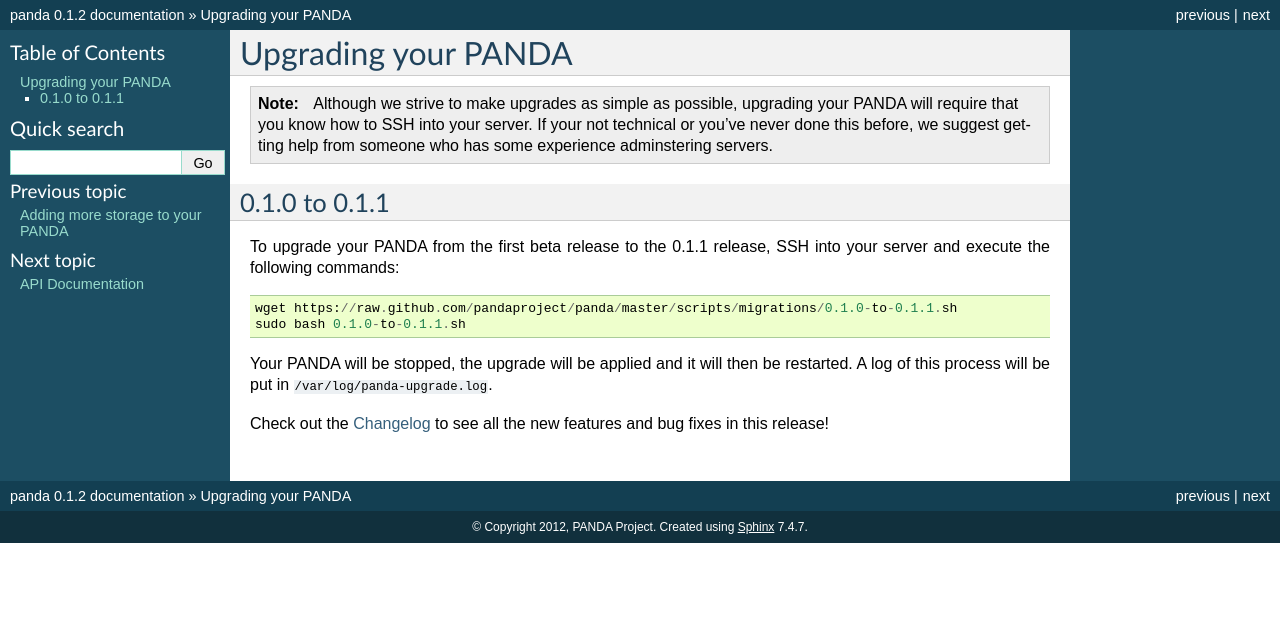
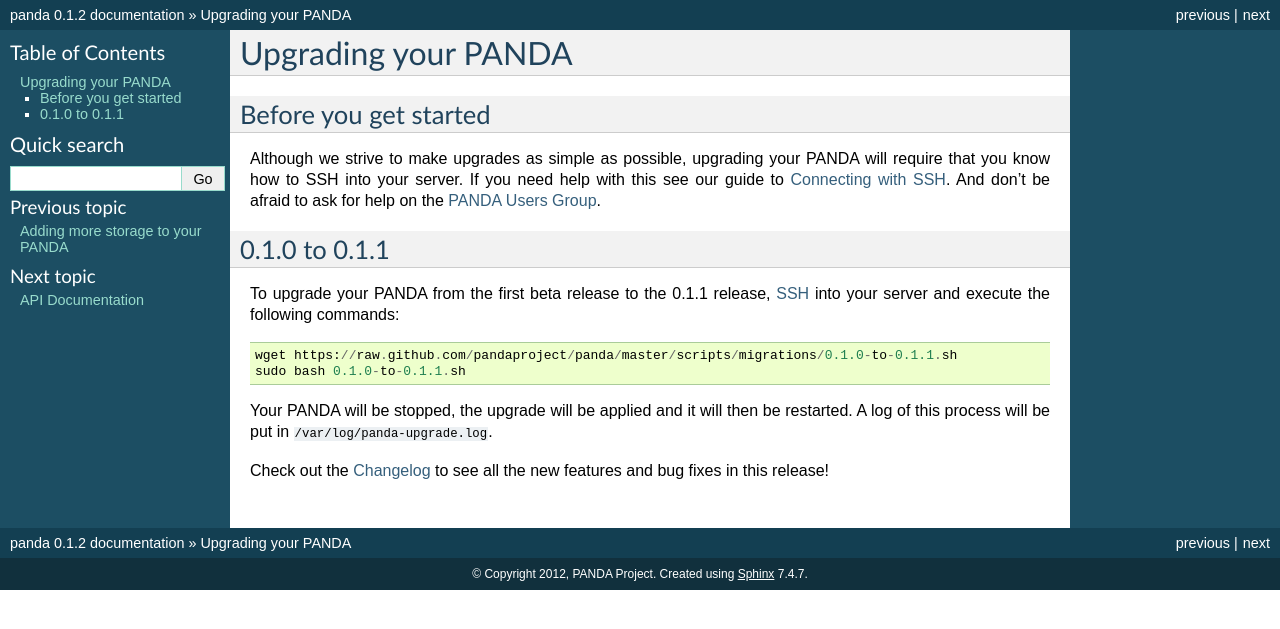
Before and after one commit to pandaproject/panda, a Sphinx documentation site: the page built from docs/upgrades.rst, in a window 1280 px wide. Shown: the top 629 px of the page. Built offline with Sphinx 7.4.7, drawn with Linux system fonts in a browser that asks for light colours.

Commit message:
Document how to connect via SSH.

```diff
--- a/docs/backups.rst
+++ b/docs/backups.rst
@@ -12,7 +12,7 @@
 
 If you are hosting your PANDA on Amazon EC2 then you can make use of EC2's "snapshot" ability for your backups. In essence a snapshot is an exact copy of any EBS volume. You can use this ability to create backups your PANDA server and, if you have :doc:`migrated your files and indexes <storage>`, the volumes they reside on as well. We provide a script to automate this process. You will need to have at least some experience with administering a server in order to use this script.
 
-To perform a one-time backup SSH into your server and execute the following commands::
+To perform a one-time backup :doc:`SSH into your server <ssh>` and execute the following commands::
 
     cd /opt/panda/scripts
     sudo python backup_volumes.py
--- a/docs/index.rst
+++ b/docs/index.rst
@@ -84,6 +84,7 @@
 .. toctree::
     :maxdepth: 1
 
+    ssh.rst
     ops.rst
     Backups <backups.rst>
     Storage <storage.rst>
--- a/docs/storage.rst
+++ b/docs/storage.rst
@@ -17,7 +17,7 @@
 
 Before you begin, estimate how much storage you need. Additional storage on Amazon incurs a `monthly cost <http://aws.amazon.com/pricing/ebs/>`_ based on the allocated disk size. If you want to start small, you could simply add an 18GB volume for the search index storage. This would give you capacity for slightly less than 6 GB worth of uploaded files. If you expect to need more than that,  remember that you should allocate at least 3 times more space for your search index volume than for your files volume.
 
-To upgrade your search index storage, SSH into your server and execute the following commands::
+To upgrade your search index storage, :doc:`SSH into your server <ssh>` and execute the following commands::
 
     cd /opt/panda/scripts
     sudo python migrate_solr_volume.py
--- a/docs/upgrades.rst
+++ b/docs/upgrades.rst
@@ -2,14 +2,15 @@
 Upgrading your PANDA
 ====================
 
-.. note::
+Before you get started
+======================
 
-    Although we strive to make upgrades as simple as possible, upgrading your PANDA will require that you know how to SSH into your server. If your not technical or you've never done this before, we suggest getting help from someone who has some experience adminstering servers.
+Although we strive to make upgrades as simple as possible, upgrading your PANDA will require that you know how to SSH into your server. If you need help with this see our guide to :doc:`Connecting with SSH <ssh>`. And don't be afraid to ask for help on the `PANDA Users Group <https://groups.google.com/forum/?fromgroups#!forum/panda-project-users>`_.
 
 0.1.0 to 0.1.1
-==============================
+==============
 
-To upgrade your PANDA from the first beta release to the 0.1.1 release, SSH into your server and execute the following commands::
+To upgrade your PANDA from the first beta release to the 0.1.1 release, :doc:`SSH <ssh>` into your server and execute the following commands::
 
     wget https://raw.github.com/pandaproject/panda/master/scripts/migrations/0.1.0-to-0.1.1.sh
     sudo bash 0.1.0-to-0.1.1.sh
```
Also changed, not shown: docs/ssh.rst (added, +32 -0 lines), docs/images/amazon-connect-dialog.png (added), docs/images/amazon-ssh-client.png (added).
